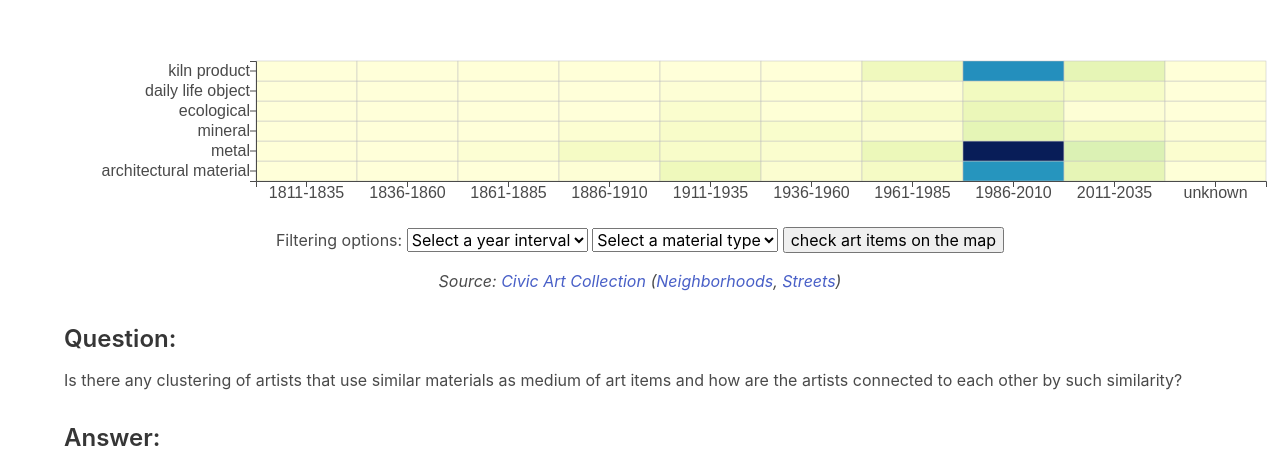
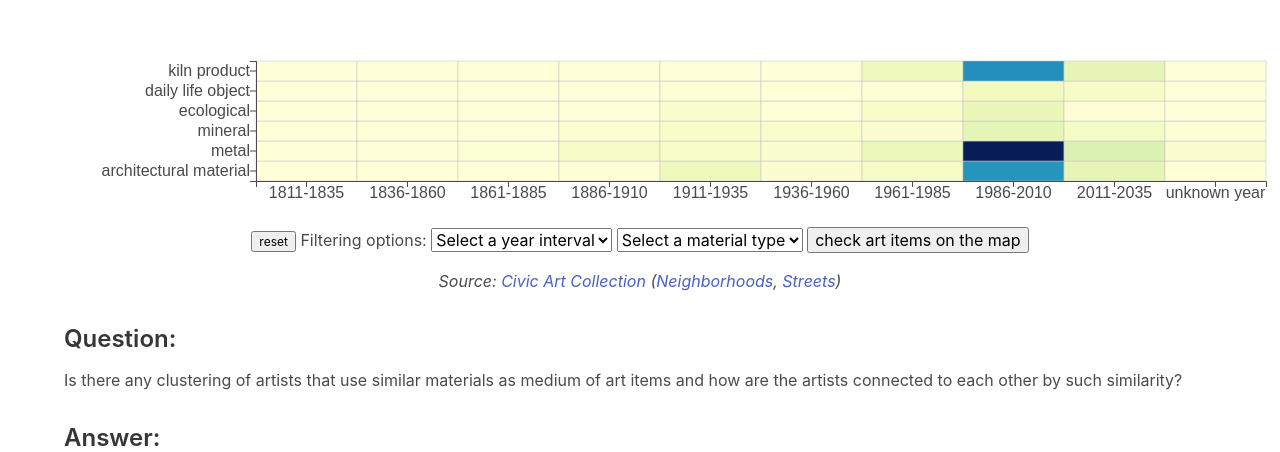
Before and after one commit to usf-cs360-spring2020/project-alexziweiwang, a plain HTML site: page d3imp.html in a window 1280 px wide. Shown: the part 908-1360 px from the top of the page. Drawn offline with nearby package versions, Linux system fonts and the light colour scheme; no server answers.

Commit message:
interactivity: filtering by heat map with map visualization reaction - done

```diff
--- a/d3imp.html
+++ b/d3imp.html
@@ -15,6 +15,10 @@
 
 
     <style>
+
+  #ResetButton {
+    font-size: 12px;
+  }
 
   #YearIntercalSelectButton {
     font-size: 16px;
@@ -175,10 +179,13 @@
             <g id="tooltip" pointer-events="none"></g>
             <g id="details" pointer-events="none"></g>
           </svg>
-          <p font-size = "30px">Filtering options:
+          <p font-size = "30px">
+              <button id="ResetButton" onclick="restButtonClicker()">reset</button>
+              Filtering options:
               <select id="YearIntercalSelectButton"></select>
               <select id="MaterialTypeSelectButton"></select>
           <button id="queryButton" onclick="queryButtonClicked()">check art items on the map</button>
+
         </p>
 
           <figcaption>
@@ -290,6 +297,8 @@ let bx, by;
           let original = [];
           let processed = [];
           let timeMap = {};
+          let YIMTmap = {};
+          initializeYIMTmap();
           timeMap['architectural material'] = [0.0, 0.0, 0.0, 0.0, 0.0, 0.0, 0.0, 0.0, 0.0, 0.0];
           timeMap['metal'] = [0.0, 0.0, 0.0, 0.0, 0.0, 0.0, 0.0, 0.0, 0.0, 0.0];
           timeMap['mineral'] = [0.0, 0.0, 0.0, 0.0, 0.0, 0.0, 0.0, 0.0, 0.0, 0.0];
@@ -308,7 +317,7 @@ let bx, by;
           nodes.add('kiln product');
           let typeName = ['architectural material', 'metal', 'mineral', 'ecological', 'daily life object', 'kiln product'];
           let yearInterval = ['1811-1835', '1836-1860', '1861-1885', '1886-1910', '1911-1935',
-        '1936-1960', '1961-1985', '1986-2010', '2011-2035', 'unknown'];
+        '1936-1960', '1961-1985', '1986-2010', '2011-2035', 'unknown year'];
           //0: 1811-1835
           //1: 1836-1860
           //2: 1861-1885
@@ -325,7 +334,7 @@ let bx, by;
             .data(yearIntervaoOptions)
             .enter()
             .append('option')
-            .text(function (d) { console.log('??');return d; }) // text showed in the menu
+            .text(function (d) { return d; }) // text showed in the menu
             .attr("value", function (d) { return d; }) // corresponding value returned by the button
 
           let MaterialTypeOptions = ['Select a material type','all','architectural material', 'metal', 'mineral', 'ecological', 'daily life object', 'kiln product'];
@@ -334,9 +343,9 @@ let bx, by;
             .data(MaterialTypeOptions)
             .enter()
             .append('option')
-            .text(function (d) { console.log('??');return d; }) // text showed in the menu
+            .text(function (d) { return d; }) // text showed in the menu
             .attr("value", function (d) { return d; }) // corresponding value returned by the button
-
+//'Select a year interval'  'Select a material type'
           let YearChosen = 'all';
           let MTypeChosen = 'all';
           let hmChosen = false;
@@ -385,8 +394,10 @@ let bx, by;
                 latitude = row.Latitude;
                 longitude = row.Longitude;
                 nbh = row.SFFindNeighborhoods;
+
                 //metalSet, mineralSet, ecoSet, dailyLifeSet, architectureSet, kilnSet
                 timeArrIndex = getTimeIntervalIndex(date);
+                currYearInterval = yearInterval[timeArrIndex];
 
                 if(metalSet.has(temp)) {
                   mType = "metal";
@@ -405,6 +416,15 @@ let bx, by;
                   console.log(temp);
                 }
 
+                setAllMT = YIMTmap['allYI']['all mType'];
+                setAllMT.add(acsNumber);
+                setAllYI = YIMTmap['allYI'][mType];
+                setAllYI.add(acsNumber);
+                setCurrYI = YIMTmap[currYearInterval][mType];
+                setCurrYI.add(acsNumber);
+                setCurrYIallMT = YIMTmap[currYearInterval]['all mType'];
+                setCurrYIallMT.add(acsNumber);
+
                 listTimeCount = timeMap[mType][timeArrIndex];
                 listTimeCount ++;
                 timeMap[mType][timeArrIndex] = listTimeCount;
@@ -421,7 +441,8 @@ let bx, by;
                     'DisplayTitle': displayTitle,
                     'Latitude': latitude,
                     'Longitude': longitude,
-                    'Material Type': mType
+                    'Material Type': mType,
+                    'Year Interval': currYearInterval
                   });
                   matExactMap[temp] = currMatList;
                 } else {
@@ -436,7 +457,8 @@ let bx, by;
                     'DisplayTitle': displayTitle,
                     'Latitude': latitude,
                     'Longitude': longitude,
-                    'Material Type': mType
+                    'Material Type': mType,
+                    'Year Interval': currYearInterval
                   });
                   matExactMap[temp] = currMatList;
                 }
@@ -454,7 +476,8 @@ let bx, by;
                       'DisplayTitle': displayTitle,
                       'Latitude': latitude,
                       'Longitude': longitude,
-                      'Material Type': mType
+                      'Material Type': mType,
+                      'Year Interval': currYearInterval
                     })
                     typeSubMap[temp]= itemList;
                   } else {
@@ -468,7 +491,8 @@ let bx, by;
                       'DisplayTitle': displayTitle,
                       'Latitude': latitude,
                       'Longitude': longitude,
-                      'Material Type': mType
+                      'Material Type': mType,
+                      'Year Interval': currYearInterval
                     })
                     typeSubMap[temp]= itemList;
 
@@ -488,7 +512,8 @@ let bx, by;
                     'DisplayTitle': displayTitle,
                     'Latitude': latitude,
                     'Longitude': longitude,
-                    'Material Type': mType
+                    'Material Type': mType,
+                    'Year Interval': currYearInterval
 
                   })
                   typeSubMap[temp] = itemList;
@@ -507,10 +532,43 @@ let bx, by;
               'DisplayTitle': displayTitle,
               'Latitude': latitude,
               'Longitude': longitude,
-              'Material Type': mType
+              'Material Type': mType,
+              'Year Interval': currYearInterval
             })
             return materialSet;
 
+          }
+
+          function initializeYIMTmap() {
+  //          ['1811-1835', '1836-1860', '1861-1885', '1886-1910', '1911-1935', '1936-1960', '1961-1985', '1986-2010', '2011-2035', 'unknown year']
+            YIMTmap['allYI'] = initializeMTacsSubMap();
+            YIMTmap['1811-1835'] = initializeMTacsSubMap();
+            YIMTmap['1836-1860'] = initializeMTacsSubMap();
+            YIMTmap['1861-1885'] = initializeMTacsSubMap();
+            YIMTmap['1886-1910'] = initializeMTacsSubMap();
+            YIMTmap['1911-1935'] = initializeMTacsSubMap();
+            YIMTmap['1936-1960'] = initializeMTacsSubMap();
+            YIMTmap['1961-1985'] = initializeMTacsSubMap();
+            YIMTmap['1986-2010'] = initializeMTacsSubMap();
+            YIMTmap['2011-2035'] = initializeMTacsSubMap();
+            YIMTmap['unknown year'] = initializeMTacsSubMap();
+            console.log("Completed YIMTmap: ");
+            console.log(YIMTmap);
+          }
+
+          function initializeMTacsSubMap() {
+            //typeName = ['architectural material', 'metal', 'mineral', 'ecological', 'daily life object', 'kiln product'];
+
+            MTacsSubMap = {};
+            MTacsSubMap['all mType'] = new Set();
+            MTacsSubMap['architectural material'] = new Set();
+            MTacsSubMap['metal'] = new Set();
+            MTacsSubMap['mineral'] = new Set();
+            MTacsSubMap['ecological'] = new Set();
+            MTacsSubMap['daily life object'] = new Set();
+            MTacsSubMap['kiln product'] = new Set();
+
+            return MTacsSubMap;
           }
 
 
@@ -523,6 +581,8 @@ let bx, by;
             console.log(timeMap);
             console.log('rawDataPlatTableArr: ');
             console.log(rawDataPlatTableArr);
+            console.log("Completed YIMTmap: ");
+            console.log(YIMTmap);
 
 //metalSet, mineralSet, ecoSet, dailyLifeSet, architectureSet, kilnSet
             allCount = 0; //count of leaves
@@ -704,6 +764,18 @@ function drawAxis(data) {
            }
 
 
+function restButtonClicker() {
+  //'Select a year interval'  'Select a material type'
+  optionYI.property("selected", function(d) {
+    YearChosen = 'all';
+    return d === 'Select a year interval';
+  });
+
+  optionMT.property("selected", function(d) {
+    MTypeChosen = 'all';
+    return d ==='Select a material type';
+  });
+}
 
 
 function queryButtonClicked() {
@@ -740,6 +812,7 @@ console.log("op: year: " + YearChosen);
 console.log("op: material type: " + MTypeChosen);
     requirement[0] = YearChosen;
     requirement[1] = MTypeChosen;
+    d3.json(urls.artItems).then(drawArtItems);
     return requirement
 }
 
@@ -931,7 +1004,28 @@ function getTimeIntervalIndex(year) {
           }
 
           function drawArtItems(json) {
+            d3.selectAll("#allSymbols").remove();
             console.log(json);
+            //if specific requirement, change set, otherwise use the default set...
+            //according to queryReq, change the set range/content
+            let acsSet = new Set();
+            if (YearChosen == 'all') {
+              if(MTypeChosen == 'all') {
+                acsSet = YIMTmap['allYI']['all mType'];
+              } else {
+                acsSet = YIMTmap['allYI'][MTypeChosen];
+              }
+            } else {
+              if(MTypeChosen == 'all') {
+                acsSet = YIMTmap[YearChosen]['all mType'];
+              } else {
+                acsSet = YIMTmap[YearChosen][MTypeChosen];
+              }
+            }
+            console.log("!!!!!!!!!!!!!!!!!!!!!!!current range: ");
+            console.log(YearChosen + ", " + MTypeChosen +": ");
+            console.log(acsSet);
+
             // loop through and add projected (x, y) coordinates
             // (just makes our d3 code a bit more simple later)
             count = 0;
@@ -953,28 +1047,27 @@ function getTimeIntervalIndex(year) {
             const symbols = g.artItems.selectAll("circle")
               .data(json)
               .enter()
+              .filter(d => (acsSet.has(d.accession_number)))
               .append("circle")
+              .attr("id", "allSymbols")
               .attr("cx", function(d) { if(!isNaN(d.x))return d.x;})
               .attr("cy", function(d) { if(!isNaN(d.y))return d.y;})
               .attr("r", 5)
               .attr("class", "symbol");
-            symbols.style("fill", "black");
+    //        symbols.style("fill", "black");
+      //      symbols.filter(d => (acsSet.has(d.AccessionNumber))).style("fill", "pink");
+      //      console.log(d.AccessionNumber);
 
 
-            queryReq = queryButtonClicked();
-            //if specific requirement, change set, otherwise use the default set...
-            //according to queryReq, change the set range/content
-            let nameSet = new Set(['Margrill, Anita and Nagasawa, Nobuho']);
-
-
+/*
             symbolChosen = false;
             symbols.on("click", function(d) {
                 symbols.style("fill", "black");
 
                 if(symbolChosen == false) {
                   console.log('clicking symbol... ' + d.artist);
-                  symbols.filter(e => (nameSet.has(e.artist))).style("fill", "pink");
-                  if(nameSet.has(d.artist)) {
+                  symbols.filter(e => (acsSet.has(e.AccessionNumber))).style("fill", "pink");
+                  if(acsSet.has(d.AccessionNumber)) {
                     console.log("???");
                   }
 
@@ -984,7 +1077,7 @@ function getTimeIntervalIndex(year) {
                   symbolChosen = false;
                 }
             });
-
+*/
 
             symbols.on("mouseover", function(d) {
               d3.select(this).raise();
@@ -1040,6 +1133,8 @@ function getTimeIntervalIndex(year) {
           function translate(x, y) {
             return "translate(" + String(x) + "," + String(y) + ")";
           }
+
+
 </script>
 
 
```
Lines whose indentation alone changed are shown as unchanged.
